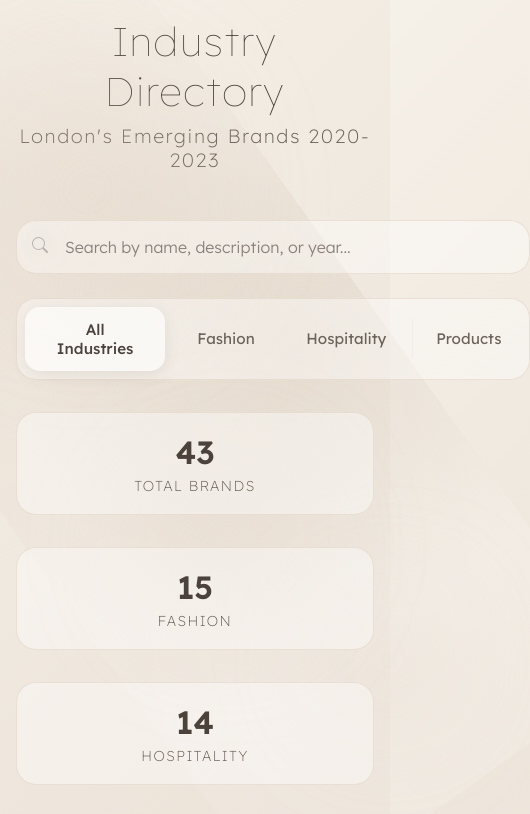
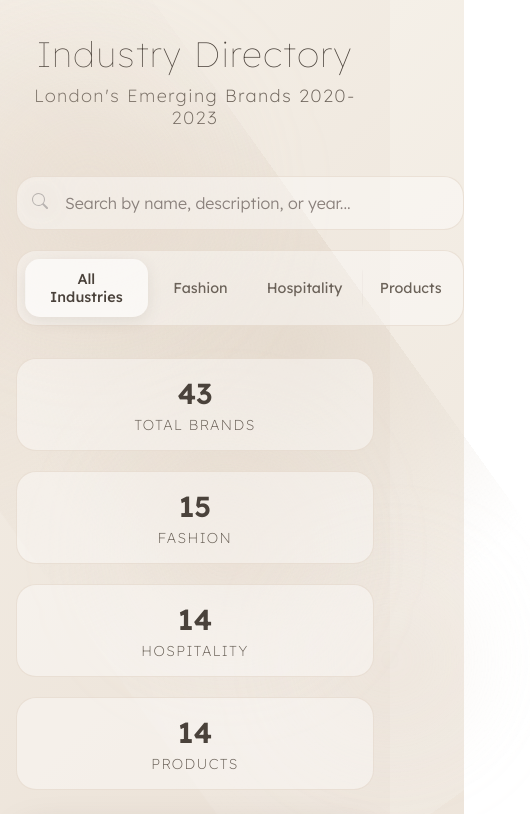
Before and after one commit to shoemi-n/shoemi-n.github.io, a plain HTML site: page index.html in a window 390 px wide. Shown: the top 814 px of the page, 530 px wide, since content can reach past the window. Drawn offline with Linux system fonts and the light colour scheme.

Commit message:
Update index.html

```diff
--- a/index.html
+++ b/index.html
@@ -317,11 +317,42 @@
         }
 
         @media (max-width: 768px) {
-            .container { padding: 1rem; }
-            h1 { font-size: 2.5rem; }
-            .controls, .stats-bar { flex-direction: column; }
-            .table-container { padding: 1.5rem; }
-            th, td { padding: 1rem 0.8rem; font-size: 0.9rem; }
+            body {
+                -webkit-text-size-adjust: 100%; /* Prevent font scaling on mobile Safari */
+            }
+            .container {
+                padding: 2rem 1rem;
+            }
+            h1 {
+                font-size: 2.2rem;
+            }
+            .subtitle {
+                font-size: 1.1rem;
+            }
+            .controls, .stats-bar {
+                flex-direction: column;
+                gap: 1.25rem; /* Slightly reduced gap */
+            }
+            .tabs {
+                align-self: center; /* Center tabs when controls stack */
+            }
+            .tab {
+                padding: 0.7rem 1.1rem;
+                font-size: 0.9rem;
+            }
+            .table-container {
+                padding: 1.5rem 0.8rem;
+            }
+            th, td {
+                padding: 1rem 0.6rem;
+                font-size: 0.85rem; /* Make table font a bit smaller on mobile */
+            }
+            .stat-card {
+                padding: 1rem;
+            }
+            .stat-number {
+                font-size: 1.8rem;
+            }
         }
     </style>
 </head>
```
